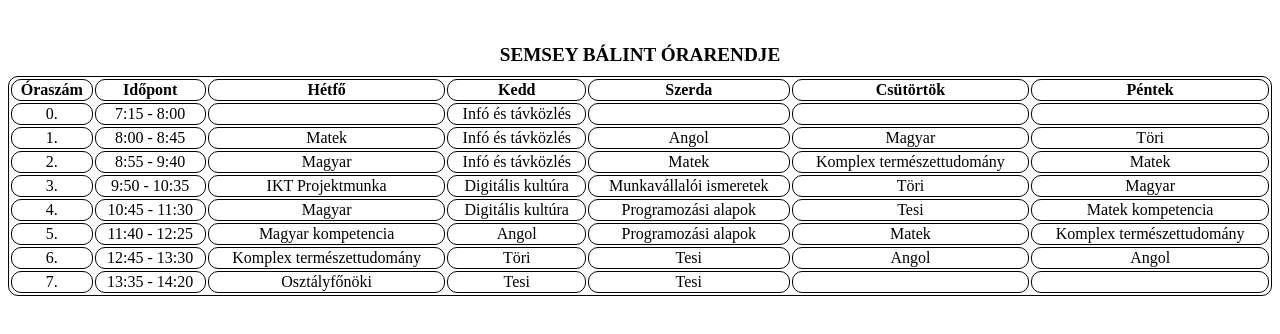
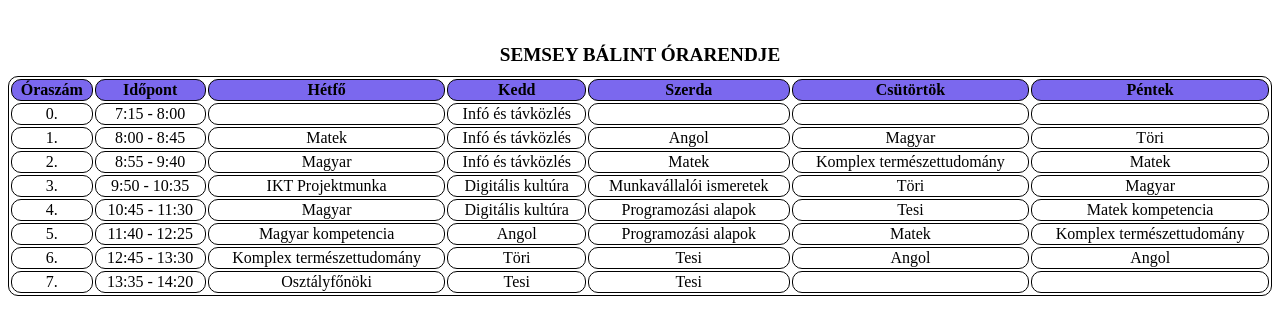
Before and after one commit to semseybalint/web, a plain HTML site: page orarend.html in a window 1280 px wide. Drawn offline with Linux system fonts and the light colour scheme.

Commit message:
th szín

```diff
--- a/style.css
+++ b/style.css
@@ -10,3 +10,7 @@ table, th, td {
     text-transform: uppercase;
     padding-bottom: 10px;
   }
+
+  th {
+    background-color: mediumslateblue;
+  }
```
